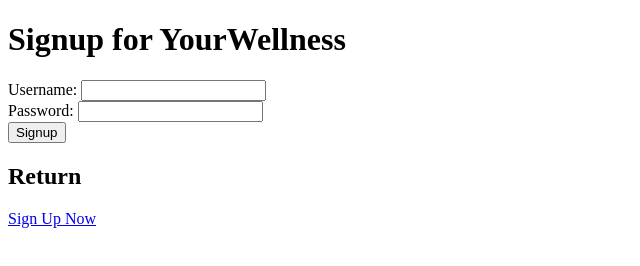
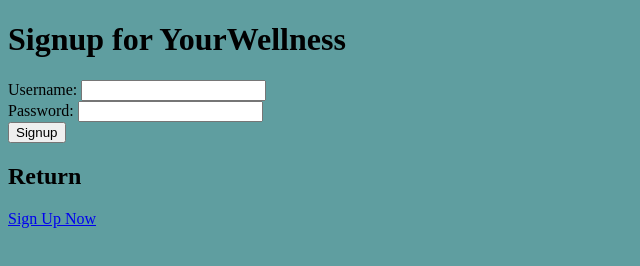
Before and after one commit to ssmith200544/yourwellness, a plain HTML site: page signup.html in a window 1280 px wide. Shown: the whole page, without its empty margins (0-640 px from the left). Drawn offline with Linux system fonts and the light colour scheme.

Commit message:
Initial Commit

```diff
--- a/signup.html
+++ b/signup.html
@@ -1,6 +1,9 @@
 <!DOCTYPE html>
 <html lang="en">
 <head>
+    <style>
+        body {background-color: cadetblue;}
+    </style>
     <meta charset="UTF-8">
     <meta name="viewport" content="width=device-width, initial-scale=1.0">
     <title>Signup Page</title>
```
